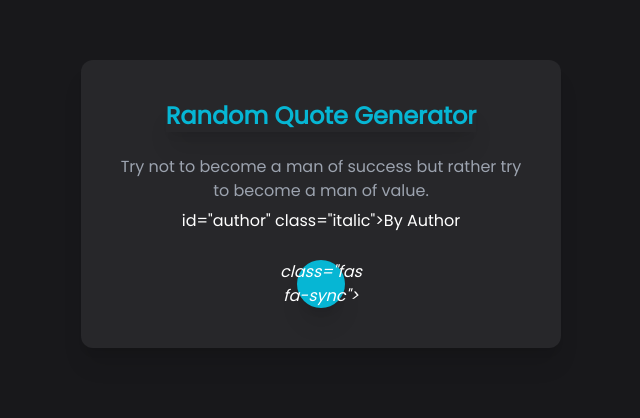
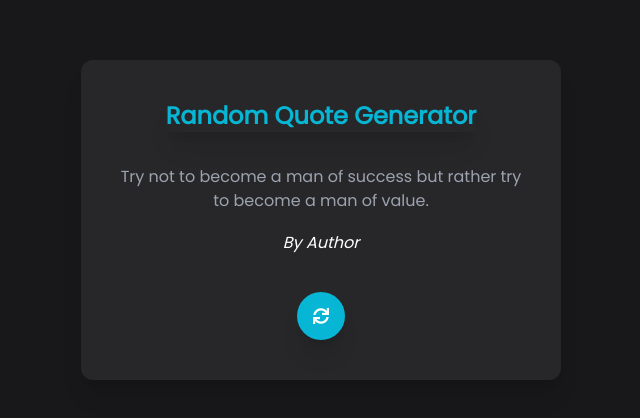
Before and after one commit to muntasirahmeed/random-qoute-generator, a plain HTML site: page index.html in a window 1280 px wide. Shown: the part 132-550 px from the top of the page, without its empty margins (319-959 px from the left). Drawn offline with nearby package versions, Linux system fonts and the light colour scheme.

Commit message:
quote generator done

```diff
--- a/index.html
+++ b/index.html
@@ -25,16 +25,16 @@
 <body class="bg-zinc-900 text-white font-[poppins]">
     <div class="mt-48 flex flex-col items-center justify-center">
         <div
-            class="profileCard h-72 w-[30rem] bg-zinc-800 shadow-xl flex flex-col items-center justify-between py-10 rounded-xl">
+            class="profileCard h-80 w-[30rem] bg-zinc-800 shadow-xl flex flex-col items-center justify-between py-10 rounded-xl">
             <h2  class="text-2xl font-bold mb-4 text-cyan-500 shadow-xl">Random Quote Generator</h2>
             <p id="quote" class="text-uppercase text-md text-gray-400 text-center px-8">Try not to become a
                 man of
                 success but rather try to become a man of value.
             </p>
-            <p> id="author" class="italic">By Author</p>
+            <p id="author" class="italic">By Author</p>
 
             <button class="h-12 w-12 rounded-full bg-cyan-500 flex items-center justify-center mt-5 shadow-xl"
-                onclick="generateQuote()"><i> class="fas fa-sync"></i></button>
+                onclick="generateQuote()"><i class="fas fa-sync"></i></button>
         </div>
     </div>
     <script src="script.js"></script>
```
